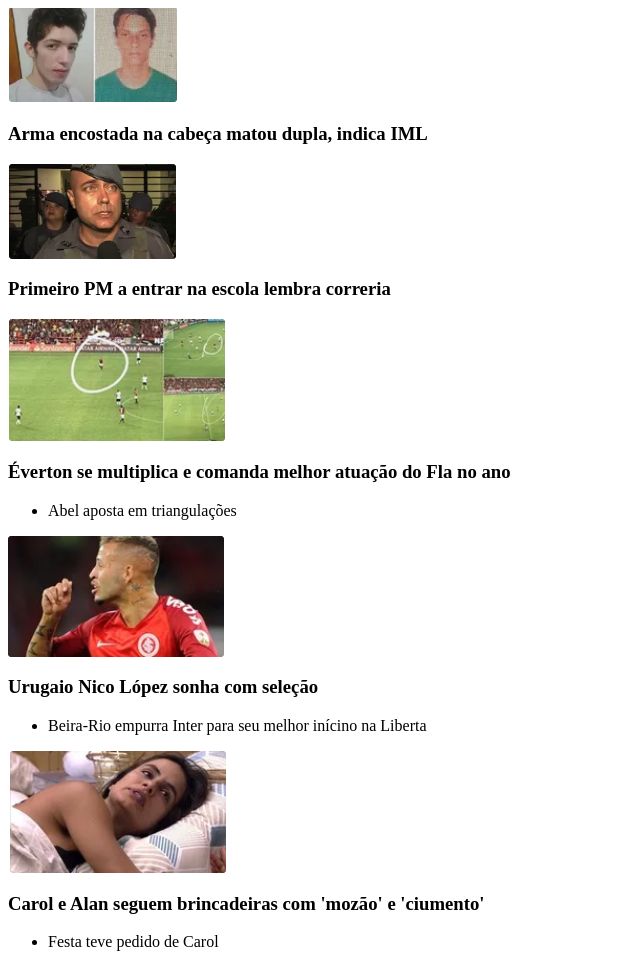
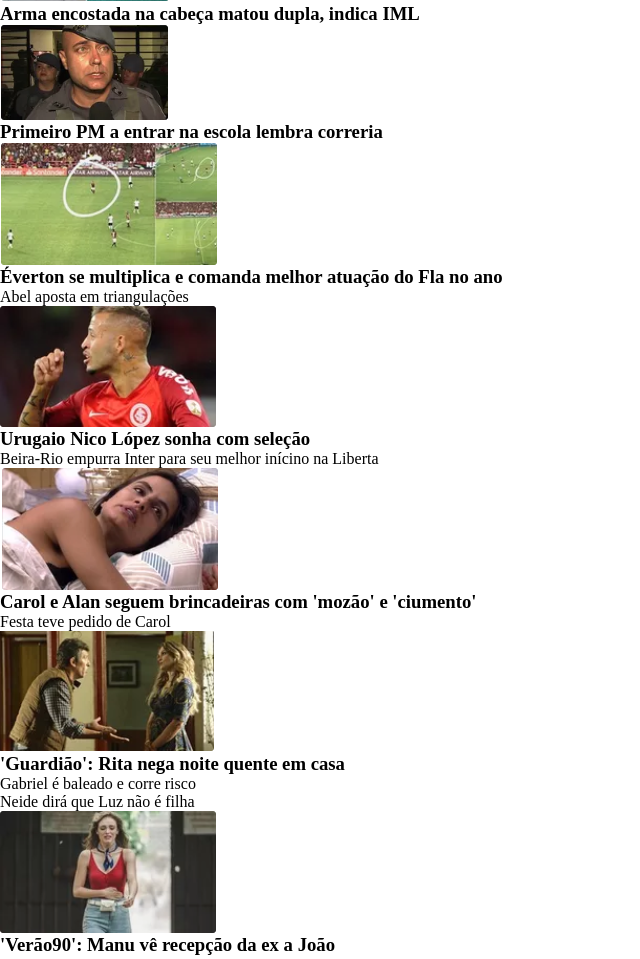
Before and after one commit to Lightsd7/Site-da-Globo, a plain HTML site: page index.html in a window 1280 px wide. Shown: the part 360-1319 px from the top of the page, without its empty margins (0-640 px from the left). Drawn offline with Linux system fonts and the light colour scheme.

Commit message:
Comecando com o CSS

```diff
--- /dev/null
+++ b/Styles/estilo.css
@@ -0,0 +1,5 @@
+*{
+    padding: 0;
+    margin: 0;
+    font: 13px Arial, Verdana, Sans-Serif black;
+}
--- a/index.html
+++ b/index.html
@@ -2,6 +2,7 @@
     <head>
         <meta charset="utf-8"/>
         <title>globo.com - Absolutamente tudo sobre notícias, esportes e entretenimento</title>
+        <link rel="stylesheet" type="text/css" href="Styles/estilo.css"/>
     </head>
     <body>
         <div id="cabecalho">
@@ -56,14 +57,15 @@
                     </ul>
                 </div>
                 <div id="rita">
-                    <img src="pictures/rita.PNG"/>
+                    <img title="'Guardião': Rita nega noite quente em casa" src="pictures/rita.PNG"/>
+                    <h3>'Guardião': Rita nega noite quente em casa</h3>
                     <ul>
                         <li>Gabriel é baleado e corre risco</li>
                         <li>Neide dirá que Luz não é filha</li>
                     </ul>
                 </div>
                 <div id="verao90">
-                    <img src="pictures/verao90.PNG"/>
+                    <img title="'Verão90': Manu vê recepção da ex a João" src="pictures/verao90.PNG"/>
                     <h3>'Verão90': Manu vê recepção da ex a João</h3>
                 </div>
 
```
